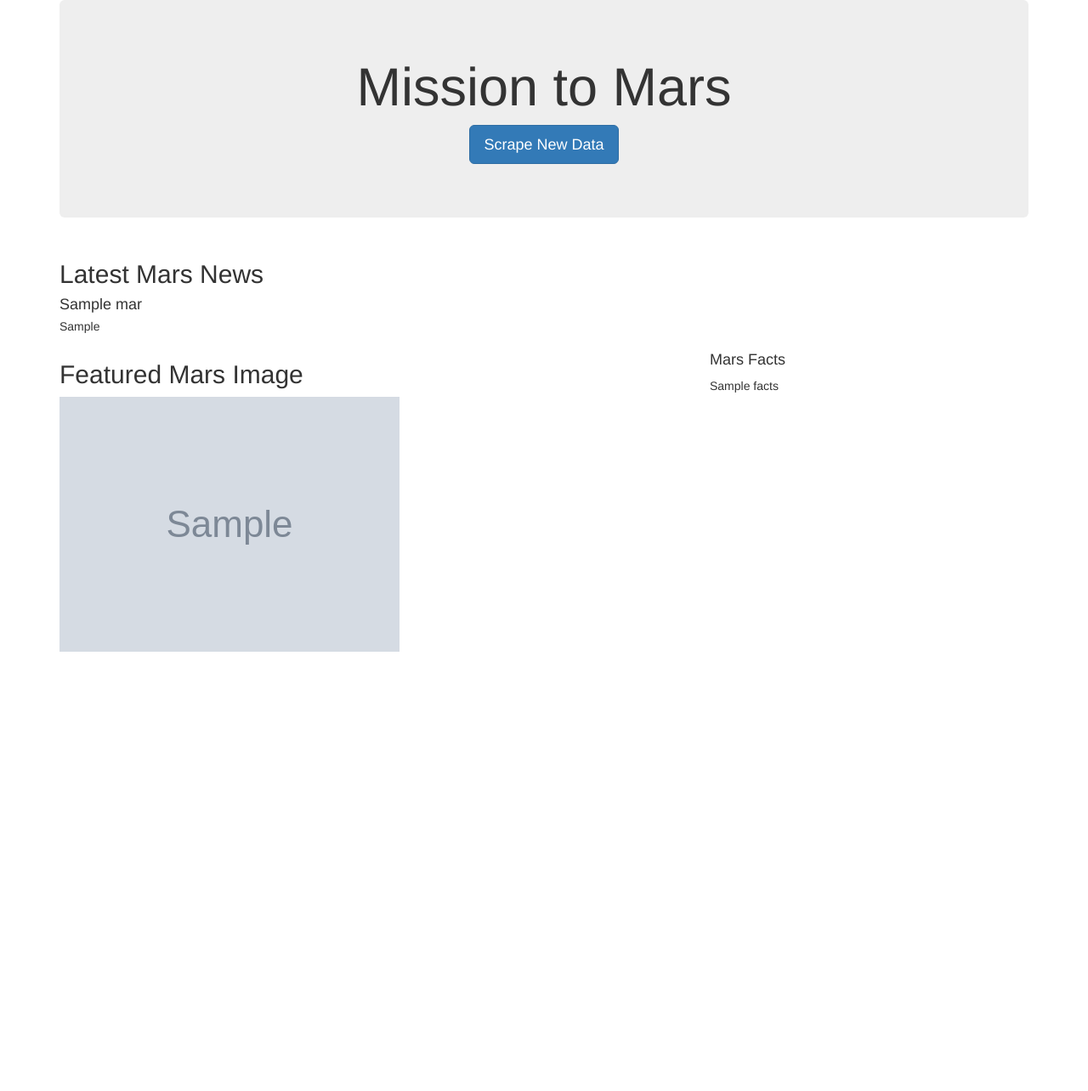
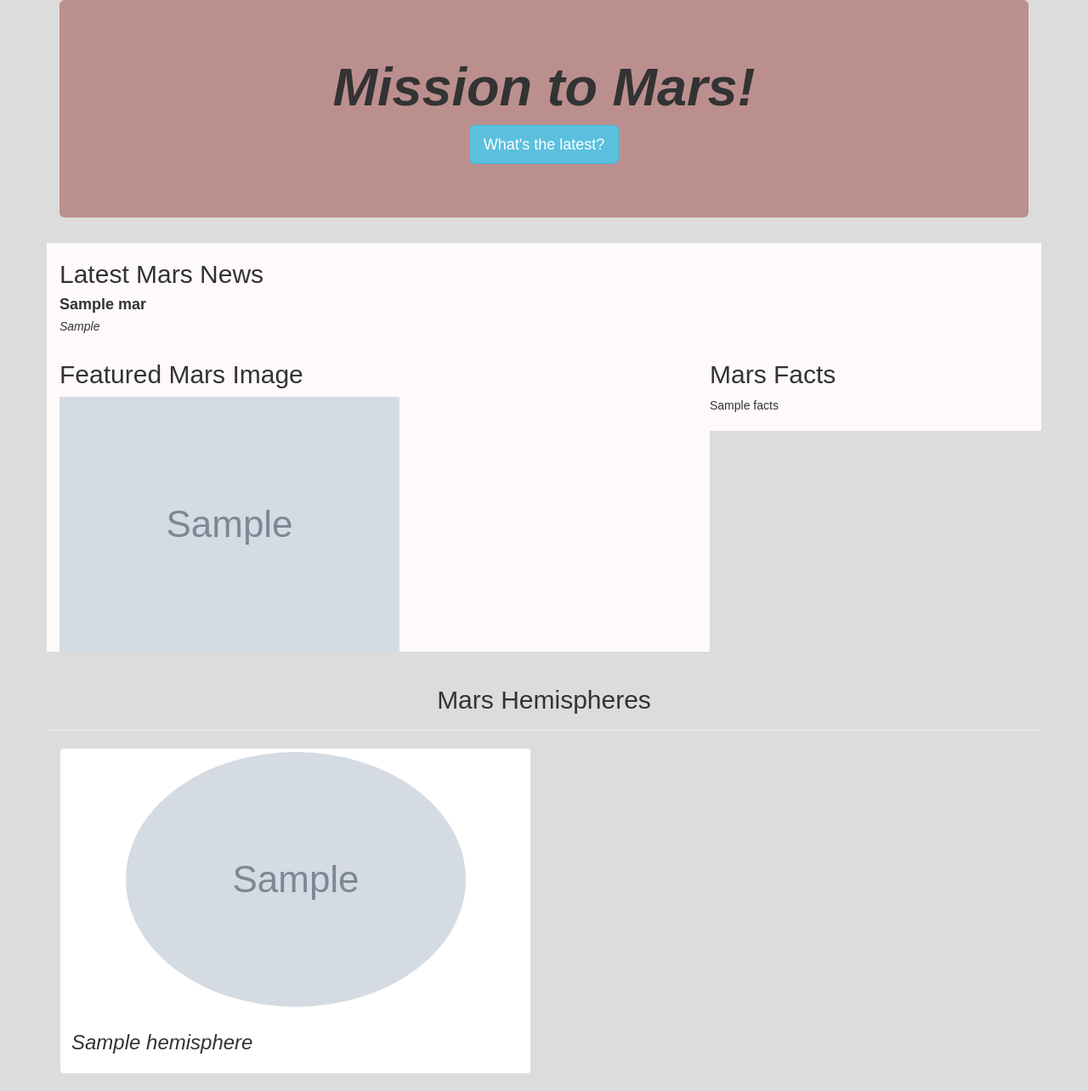
Before and after one commit to statles/Mission-to-Mars, a Flask app: page / in a window 1280 px wide. Shown: the whole page at 85% size. Before the commit the page ends 767 px from the top, so only its background shows below. Run offline with Flask 2, Linux system fonts and the light colour scheme; grey boxes marked "Sample" are stand-in pictures; a database or web service that is not in the repository returns one stand-in record (values such as "Sample title"); some libraries are stand-ins or nearby versions.

Commit message:
adding bootstrap elements

```diff
--- a/Mars_Challenge/index.html
+++ b/Mars_Challenge/templates/index.html
@@ -11,22 +11,28 @@
     />
   </head>
   <body>
+    <style>
+      body {
+        font-family: Arial, Helvetica, sans-serif;
+        background-color: gainsboro;
+      }
+    </style>
     <div class="container">
       <!-- Add Jumbotron to Header -->
-      <div class="jumbotron text-center">
-        <h1>Mission to Mars</h1>
+      <div class="jumbotron text-center" style="background-color:rosybrown">
+        <h1><b><i>Mission to Mars!</i></b></h1>
         <!-- Add a button to activate scraping script -->
-        <p><a class="btn btn-primary btn-lg" href="/scrape" role="button">Scrape New Data</a></p>
+        <p><a class="btn btn-info btn-lg" href="/scrape" role="button">What's the latest?</a></p>
       </div>
 
       <!-- Add section for Mars News -->
       <div class="row" id="mars-news">
-        <div class="col-md-12">
+        <div class="col-md-12" style="background-color:snow">
           <div class="media">
             <div class="media-body">
               <h2>Latest Mars News</h2>
-              <h4 class="media-heading">{{ mars.news_title }}</h4>
-              <p>{{ mars.news_paragraph }}</p>
+              <h4 class="media-heading"><b>{{ mars.news_title }}</b></h4>
+              <p><i>{{ mars.news_paragraph }}</i></p>
             </div>
           </div>
         </div>
@@ -34,22 +40,26 @@
 
       <!-- Section for Featured Image and Facts table -->
       <div class="row" id="mars-featured-image">
-        <div class="col-md-8">
+        <div class="col-xs-12 col-md-8" style="background-color:snow">
           <h2>Featured Mars Image</h2>
 
           <!-- if images is False/None/non-existent, then default to error message -->
           <img
-            src="{{mars.featured_image | default('static/images/error.png', true) }}"
+            src="{{mars.featured_image | default('static/images/error.png', true)}}"
             class="img-responsive"
             alt="Responsive image"
           />
         </div>
 
-        <div class="col-md-4">
+        <div class="col-xs-12 col-md-4" style="background-color:snow">
           <!-- Mars Facts -->
           <div class="row" id="mars-facts">
-            <h4>Mars Facts</h4>
+            <h2>Mars Facts</h2>
+            <p class="text-center">
+            <table class="table table-striped">
             {{ mars.facts | safe }}
+            </table>
+            </p>
           </div>
         </div>
       </div>
@@ -61,11 +71,11 @@
         </div>
 
         {% for hemisphere in mars.hemispheres %}
-        <div class="col-md-6">
+        <div class="col-xs-12 col-md-6" style="background-color:transparent">
           <div class="thumbnail">
-            <img src="{{hemisphere.img_url | default('static/images/error.png', true)}}" alt="...">
+            <img src="{{hemisphere.img_url | default('static/images/error.png', true)}}" alt="..." class="img-circle">
             <div class="caption">
-              <h3>{{hemisphere.title}}</h3>
+              <h3><i>{{hemisphere.title}}</i></h3>
             </div>
           </div>
         </div>
```
Also changed, not shown: Mars_Challenge/Mission_to_Mars_Challenge.py (+0 -73 lines), Mars_Challenge/scraping.py (+38 -2 lines).
